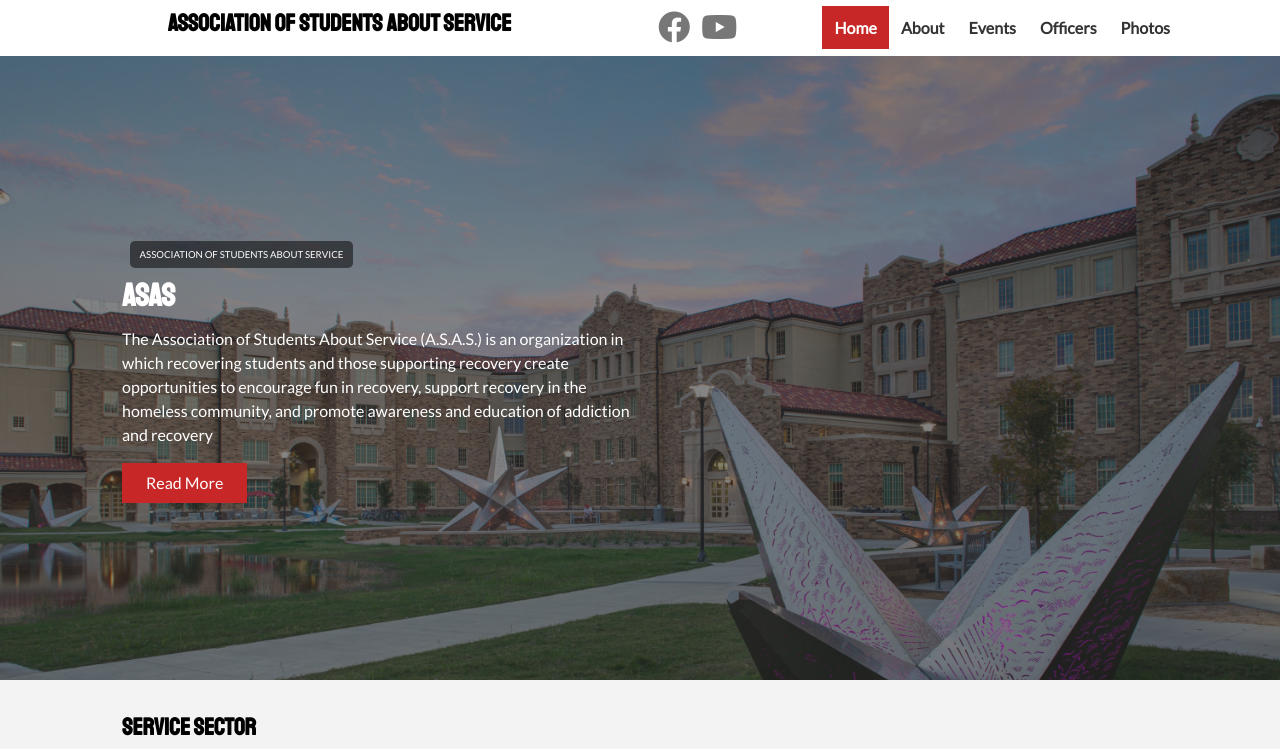
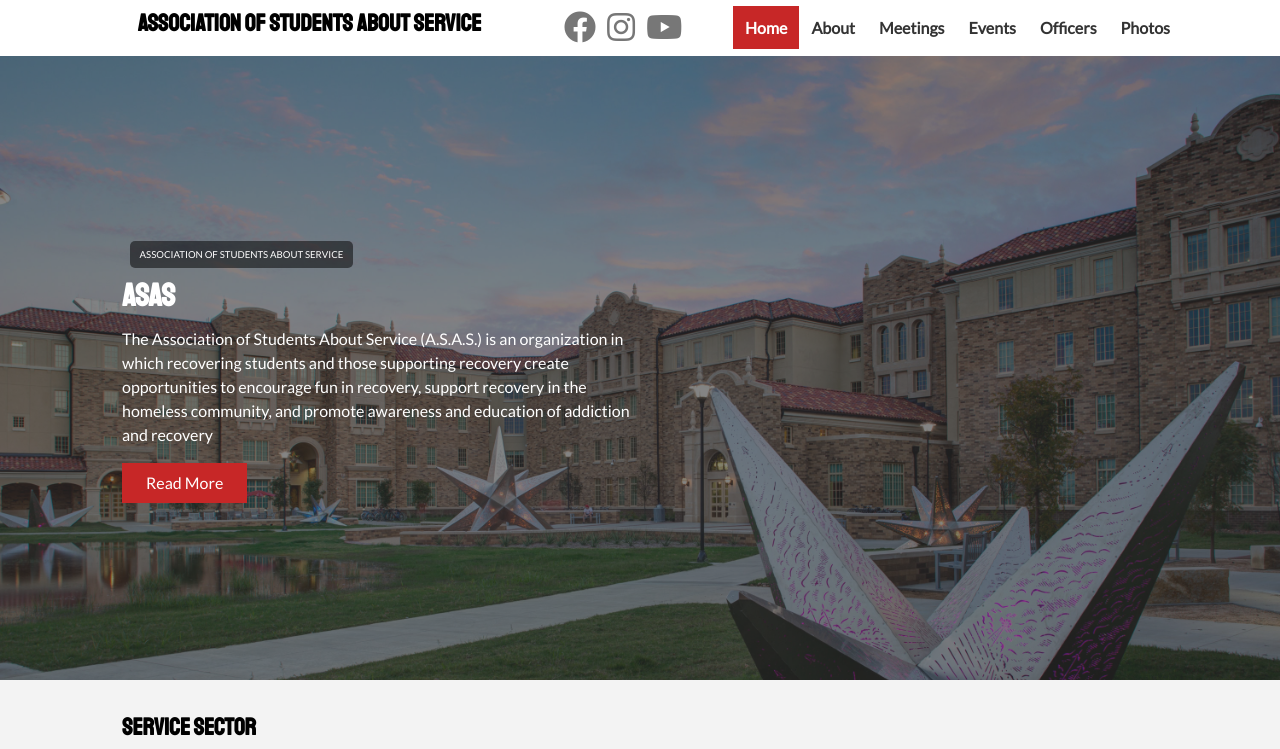
Before and after one commit to johnbroaddusivccv/association-of-students-about-service, a plain HTML site: page index.html in a window 1280 px wide. Shown: the top 749 px of the page. Drawn offline with Linux system fonts and the light colour scheme.

Commit message:
determined curran netlify i think

```diff
--- a/index.html
+++ b/index.html
@@ -32,11 +32,13 @@
         <h1 class="logo">Association of Students About Service</h1>
         <div class="social">
           <a href="#" target="_blank"><i class="fab fa-facebook fa-2x"></i></a>
+          <a href="#" target="_blank"><i class="fab fa-instagram fa-2x"></i></a>
           <a href="#" target="_blank"><i class="fab fa-youtube fa-2x"></i></a>
         </div>
         <ul>
           <li><a class="current" href="index.html">Home</a></li>
           <li><a class="" href="about.html">About</a></li>
+          <li><a class="" href="">Meetings</a></li>
           <li><a class="" href="article.html">Events</a></li>
           <li><a class="" href="officers.html">Officers</a></li>
           <li><a class="" href="gallery.html">Photos</a></li>
```
Also changed, not shown: about.html (+2 -0 lines), article.html (+2 -0 lines), gallery.html (+2 -0 lines), officers.html (+2 -0 lines).
